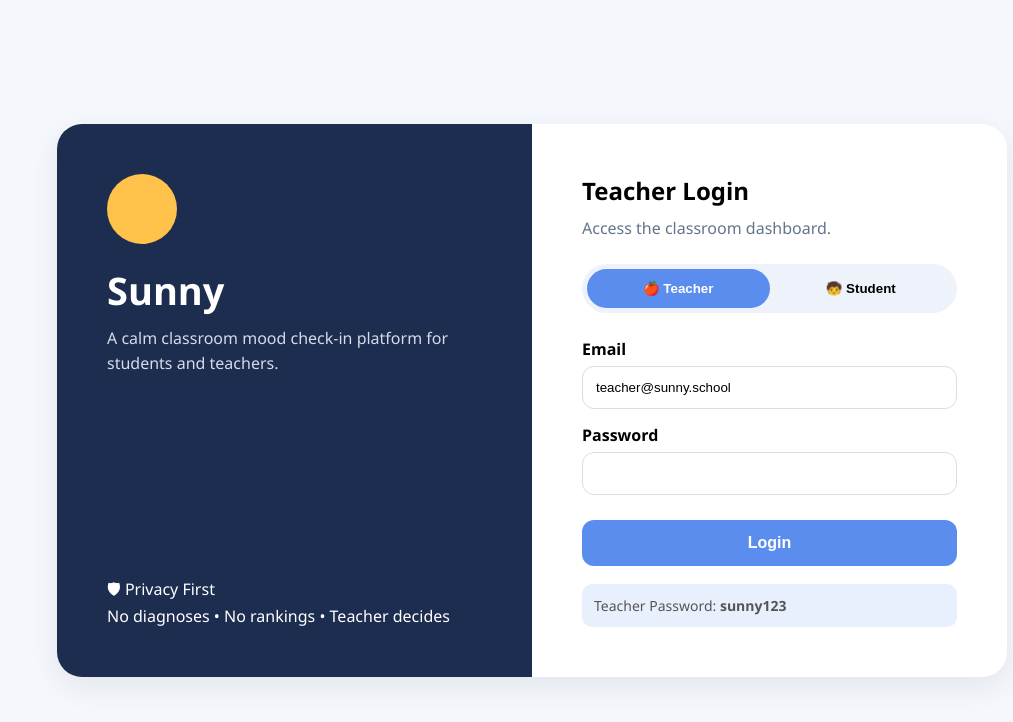
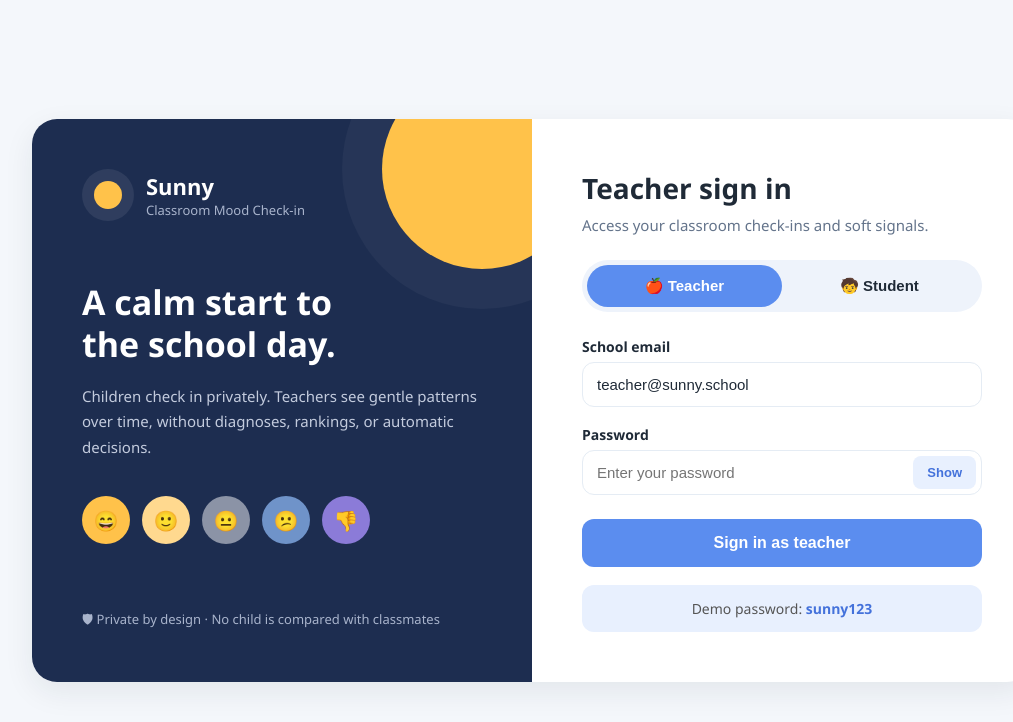
Before and after one commit to ArthurAlexandre28/Hackathon_ICL, a plain HTML site: page login.html in a window 1280 px wide. Shown: the whole page, without its empty margins (108-1121 px from the left). Drawn offline with Linux system fonts and the light colour scheme.

Commit message:
Refactor login.html styles and content
Updated styles and content for the login page, including changes to layout, colors, and text for better user experience.

```diff
--- a/login.html
+++ b/login.html
@@ -13,8 +13,10 @@
     --muted:#64748b;
     --line:#e5ecf4;
     --brand:#5b8def;
+    --brand-dark:#4472db;
     --brand-soft:#e8f0fe;
-    --m5:#ffc24a;
+    --sun:#ffc24a;
+    --navy:#1d2d50;
     --shadow:0 10px 30px rgba(31,42,55,.08);
     --radius:22px;
     font-family:"Segoe UI",sans-serif;
@@ -32,11 +34,12 @@ body{
     justify-content:center;
     align-items:center;
     min-height:100vh;
+    padding:20px;
 }
 
 .container{
-    width:950px;
-    max-width:95%;
+    width:1000px;
+    max-width:100%;
     display:grid;
     grid-template-columns:1fr 1fr;
     background:white;
@@ -45,44 +48,144 @@ body{
     box-shadow:var(--shadow);
 }
 
+/* ---------- LEFT PANEL ---------- */
+
 .left{
-    background:#1d2d50;
+    position:relative;
+    background:var(--navy);
     color:white;
     padding:50px;
     display:flex;
     flex-direction:column;
     justify-content:space-between;
+    overflow:hidden;
 }
 
-.sun{
-    width:70px;
-    height:70px;
+.sun-decor{
+    position:absolute;
+    top:-90px;
+    right:-90px;
+    width:280px;
+    height:280px;
     border-radius:50%;
-    background:var(--m5);
-    margin-bottom:20px;
+    background:rgba(255,255,255,0.04);
 }
 
-.left h1{
-    font-size:38px;
-    margin-bottom:10px;
+.sun-decor::before{
+    content:"";
+    position:absolute;
+    top:40px;
+    left:40px;
+    width:200px;
+    height:200px;
+    border-radius:50%;
+    background:var(--sun);
 }
 
-.left p{
-    color:#d5dbe8;
-    line-height:1.6;
+.brand-row{
+    display:flex;
+    align-items:center;
+    gap:12px;
+    margin-bottom:60px;
+    position:relative;
+    z-index:1;
 }
+
+.sun-logo{
+    width:52px;
+    height:52px;
+    min-width:52px;
+    border-radius:50%;
+    background:rgba(255,255,255,0.08);
+    display:flex;
+    align-items:center;
+    justify-content:center;
+}
+
+.sun-logo span{
+    width:28px;
+    height:28px;
+    border-radius:50%;
+    background:var(--sun);
+}
+
+.brand-row h1{
+    font-size:22px;
+}
+
+.brand-row p{
+    color:#a9b4cc;
+    font-size:13px;
+}
+
+.left-copy{
+    position:relative;
+    z-index:1;
+}
+
+.left-copy h2{
+    font-size:34px;
+    line-height:1.25;
+    margin-bottom:18px;
+}
+
+.left-copy p{
+    color:#c3cbdd;
+    line-height:1.7;
+    font-size:15px;
+    max-width:400px;
+}
+
+.moods{
+    display:flex;
+    gap:12px;
+    margin-top:36px;
+    position:relative;
+    z-index:1;
+}
+
+.mood{
+    width:48px;
+    height:48px;
+    border-radius:50%;
+    display:flex;
+    align-items:center;
+    justify-content:center;
+    font-size:20px;
+}
+
+.mood.m1{ background:#ffc24a; }
+.mood.m2{ background:#ffd98f; }
+.mood.m3{ background:#8b93a6; }
+.mood.m4{ background:#6f93c9; }
+.mood.m5{ background:#8b7bd8; }
+
+.privacy-note{
+    display:flex;
+    align-items:center;
+    gap:8px;
+    color:#a9b4cc;
+    font-size:13px;
+    position:relative;
+    z-index:1;
+}
+
+/* ---------- RIGHT PANEL ---------- */
 
 .right{
     padding:50px;
 }
 
 .right h2{
-    margin-bottom:10px;
+    font-size:28px;
+    margin-bottom:8px;
+    color:var(--ink);
 }
 
 .subtitle{
     color:var(--muted);
     margin-bottom:25px;
+    font-size:15px;
 }
 
 .role{
@@ -101,6 +204,13 @@ body{
     cursor:pointer;
     border-radius:999px;
     font-weight:bold;
+    color:var(--ink);
+    font-size:15px;
+    display:flex;
+    align-items:center;
+    justify-content:center;
+    gap:6px;
+    transition:background .15s ease, color .15s ease;
 }
 
 .role button.active{
@@ -110,27 +220,60 @@ body{
 
 label{
     display:block;
-    margin-bottom:15px;
+    margin-bottom:18px;
 }
 
 label span{
     display:block;
     margin-bottom:6px;
     font-weight:bold;
+    font-size:14px;
+    color:var(--ink);
 }
 
 input,
 select{
     width:100%;
-    padding:13px;
+    padding:13px 14px;
     border-radius:12px;
-    border:1px solid #ddd;
+    border:1px solid var(--line);
+    font-size:15px;
+    color:var(--ink);
+}
+
+input:focus,
+select:focus{
+    outline:none;
+    border-color:var(--brand);
+}
+
+.password-wrap{
+    position:relative;
+}
+
+.password-wrap input{
+    padding-right:70px;
+}
+
+.showBtn{
+    position:absolute;
+    right:6px;
+    top:6px;
+    bottom:6px;
+    background:var(--brand-soft);
+    color:var(--brand-dark);
+    border:none;
+    border-radius:8px;
+    padding:0 14px;
+    font-weight:bold;
+    font-size:13px;
+    cursor:pointer;
 }
 
 .loginBtn{
     width:100%;
-    padding:14px;
-    margin-top:10px;
+    padding:15px;
+    margin-top:6px;
     border:none;
     border-radius:12px;
     background:var(--brand);
@@ -138,19 +281,35 @@ select{
     font-size:16px;
     font-weight:bold;
     cursor:pointer;
+    transition:background .15s ease;
+}
+
+.loginBtn:hover{
+    background:var(--brand-dark);
 }
 
 .note{
     margin-top:18px;
     background:var(--brand-soft);
-    padding:12px;
-    border-radius:10px;
+    padding:14px;
+    border-radius:12px;
     color:#555;
     font-size:14px;
+    text-align:center;
+}
+
+.note b{
+    color:var(--brand-dark);
 }
 
 .studentOnly{
     display:none;
+}
+
+@media (max-width: 720px){
+    .container{ grid-template-columns:1fr; }
+    .left{ padding:35px; }
+    .right{ padding:35px; }
 }
 </style>
 
@@ -161,31 +320,48 @@ select{
 
 <div class="left">
 
+<div class="sun-decor"></div>
+
 <div>
 
-<div class="sun"></div>
+<div class="brand-row">
+<div class="sun-logo"><span></span></div>
+<div>
+<h1>Sunny</h1>
+<p>Classroom Mood Check-in</p>
+</div>
+</div>
 
-<h1>Sunny</h1>
+<div class="left-copy">
+<h2>A calm start to<br>the school day.</h2>
+<p>
+Children check in privately. Teachers see gentle patterns
+over time, without diagnoses, rankings, or automatic decisions.
+</p>
+</div>
 
-<p>
-A calm classroom mood check-in platform for students and teachers.
-</p>
+<div class="moods">
+<div class="mood m1">😄</div>
+<div class="mood m2">🙂</div>
+<div class="mood m3">😐</div>
+<div class="mood m4">😕</div>
+<div class="mood m5">👎</div>
+</div>
 
 </div>
 
-<div>
-🛡 Privacy First<br>
-No diagnoses • No rankings • Teacher decides
+<div class="privacy-note">
+🛡 Private by design &middot; No child is compared with classmates
 </div>
 
 </div>
 
 <div class="right">
 
-<h2 id="title">Teacher Login</h2>
+<h2 id="title">Teacher sign in</h2>
 
 <p class="subtitle" id="subtitle">
-Access the classroom dashboard.
+Access your classroom check-ins and soft signals.
 </p>
 
 <div class="role">
@@ -204,7 +380,7 @@ Access the classroom dashboard.
 
 <label>
 
-<span>Email</span>
+<span>School email</span>
 
 <input id="email"
 type="email"
@@ -218,7 +394,7 @@ value="teacher@sunny.school">
 
 <label>
 
-<span>Your Name</span>
+<span>Your name</span>
 
 <select id="studentName">
 
@@ -240,24 +416,28 @@ value="teacher@sunny.school">
 Password
 </span>
 
+<div class="password-wrap">
 <input
 id="password"
-type="password">
+type="password"
+placeholder="Enter your password">
+<button type="button" class="showBtn" id="showBtn">Show</button>
+</div>
 
 </label>
 
 <button
 class="loginBtn"
+id="loginBtn"
 onclick="login()">
 
-Login
+Sign in as teacher
 
 </button>
 
 <div class="note" id="note">
 
-Teacher Password:
-<b>sunny123</b>
+Demo password: <b>sunny123</b>
 
 </div>
 
@@ -279,13 +459,15 @@ studentBtn.classList.remove("active");
 teacherFields.style.display="block";
 studentFields.style.display="none";
 
-title.innerHTML="Teacher Login";
+title.innerHTML="Teacher sign in";
 
-subtitle.innerHTML="Access the classroom dashboard.";
+subtitle.innerHTML="Access your classroom check-ins and soft signals.";
 
 passwordLabel.innerHTML="Password";
 
-note.innerHTML="Teacher Password: <b>sunny123</b>";
+loginBtn.innerHTML="Sign in as teacher";
+
+note.innerHTML="Demo password: <b>sunny123</b>";
 
 }
 
@@ -299,13 +481,23 @@ teacherBtn.classList.remove("active");
 teacherFields.style.display="none";
 studentFields.style.display="block";
 
-title.innerHTML="Student Login";
+title.innerHTML="Student sign in";
 
 subtitle.innerHTML="Start today's mood check-in.";
 
-passwordLabel.innerHTML="Class Code";
+passwordLabel.innerHTML="Class code";
 
-note.innerHTML="Class Code: <b>ROOM6</b>";
+loginBtn.innerHTML="Sign in as student";
+
+note.innerHTML="Demo class code: <b>ROOM6</b>";
+
+}
+
+showBtn.onclick=()=>{
+
+const isHidden = password.type === "password";
+password.type = isHidden ? "text" : "password";
+showBtn.textContent = isHidden ? "Hide" : "Show";
 
 }
 
```
